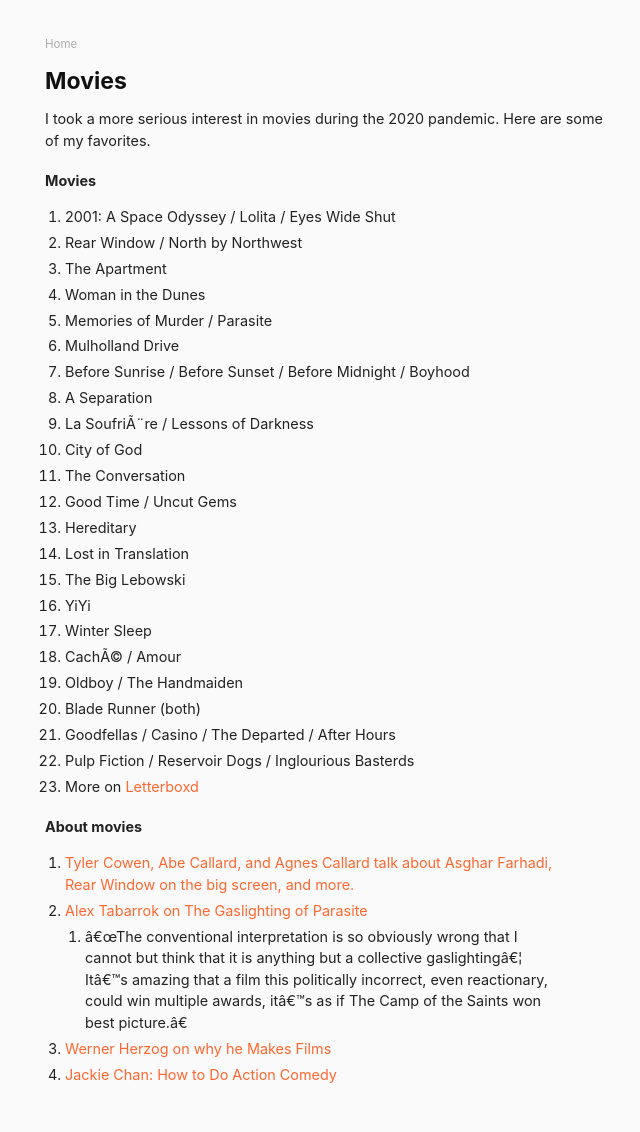
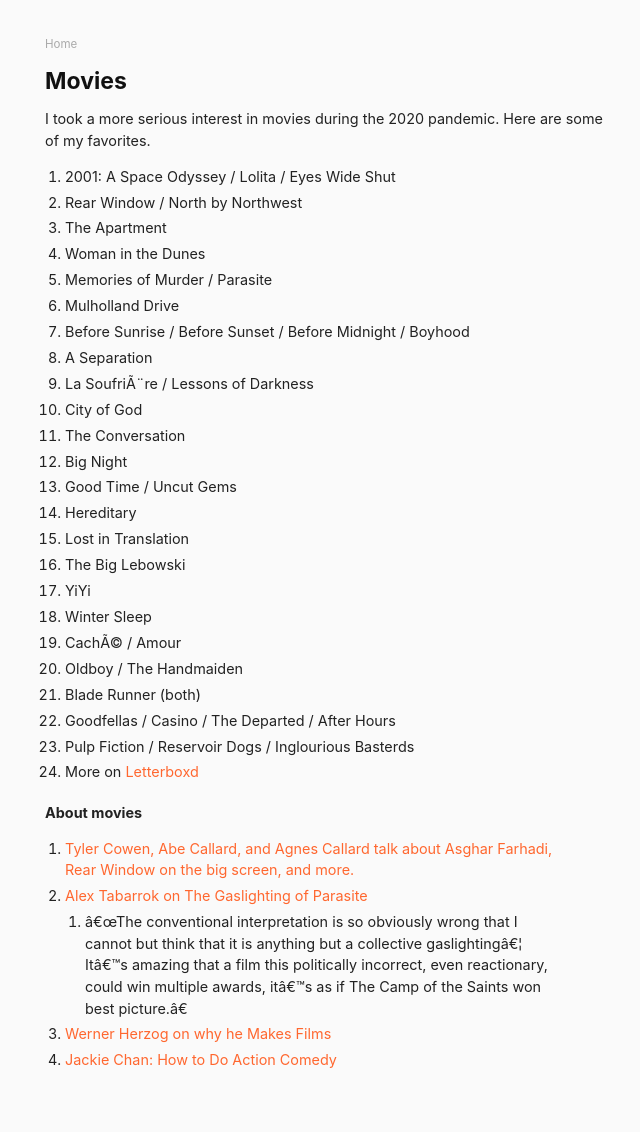
Before and after one commit to danschlz/danschulz.github.io, a Jekyll site: the page built from movies.md, in a window 1280 px wide. Shown: the whole page, without its empty margins (315-955 px from the left). Built offline with Jekyll 4.4.1, drawn with Linux system fonts in a browser that asks for light colours.

Commit message:
Update movies.md

```diff
--- a/movies.md
+++ b/movies.md
@@ -6,7 +6,6 @@ permalink: /movies/
 
 I took a more serious interest in movies during the 2020 pandemic. Here are some of my favorites.
 
-### Movies
 * 2001: A Space Odyssey / Lolita / Eyes Wide Shut
 * Rear Window / North by Northwest
 * The Apartment
@@ -18,6 +17,7 @@ I took a more serious interest in movies during the 2020 pandemic. Here are some
 * La Soufrière / Lessons of Darkness
 * City of God
 * The Conversation
+* Big Night
 * Good Time / Uncut Gems
 * Hereditary
 * Lost in Translation
```
